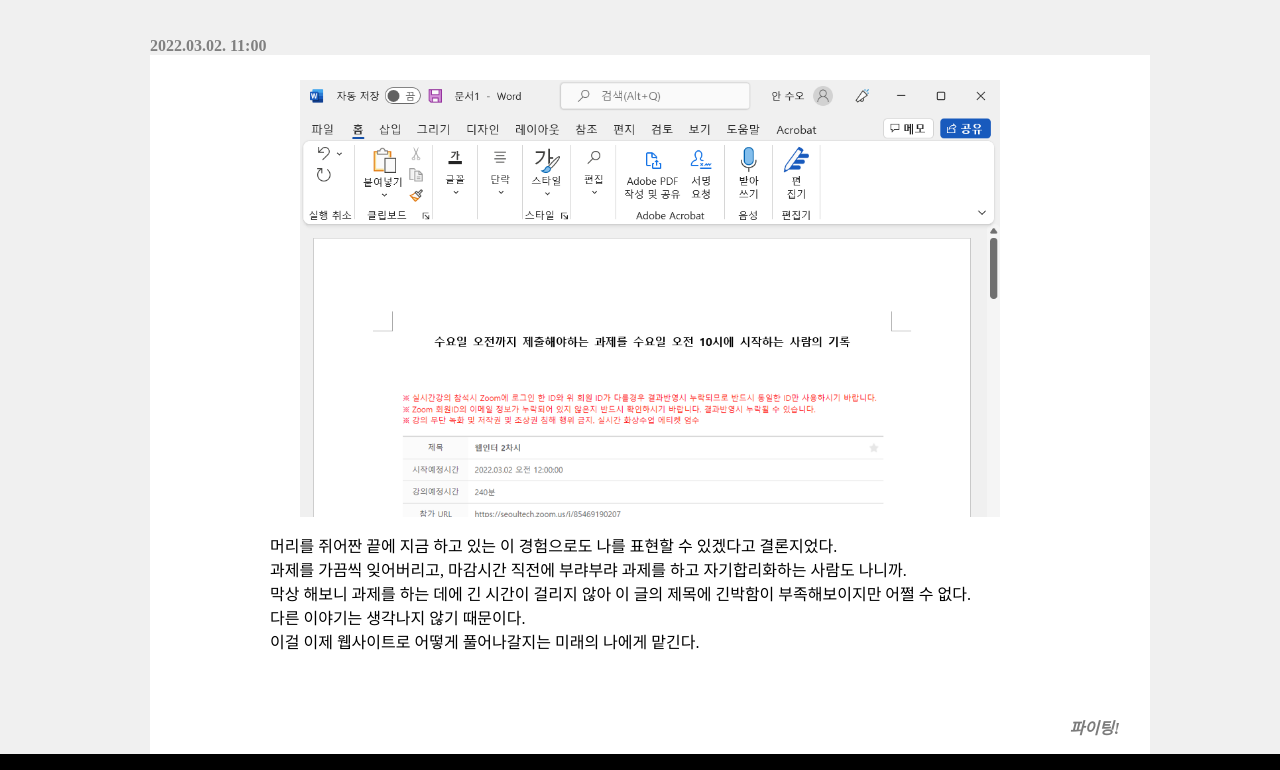
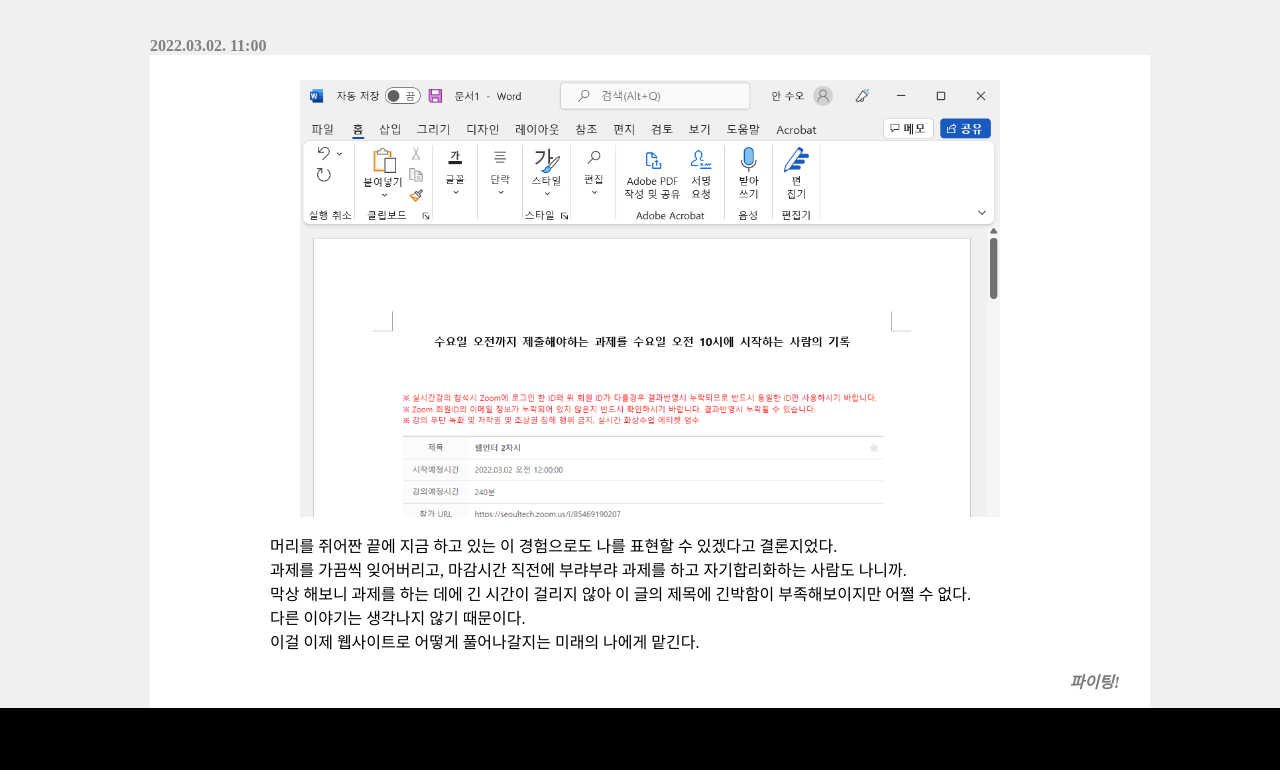
Before and after one commit to wed0223/22-1-week3, a plain HTML site: page index.html in a window 1280 px wide. Shown: the part 3319-4089 px from the top of the page. After the commit the page ends 4043 px from the top, so only its background shows below. Drawn offline with Linux system fonts and the light colour scheme.

Commit message:
Update index.html

```diff
--- a/index.html
+++ b/index.html
@@ -10,7 +10,7 @@
 		.can{width: 1000px; margin: auto;background-color: white;}
 		.text_a{margin-left: 180px; padding-bottom: 30px;}
 		.text_b{margin-left: 180px;}
-		.text_c{margin-left: 120px; padding-bottom: 30px;}
+		.text_c{margin-left: 120px;}
 		h2{background-color: #f0f0f0; color: grey; margin-bottom: 25px; font-size: 100%; margin-top: 40px;}
 		img{display: block; margin-left: auto; margin-right: auto;}
 		h3{width: 1000px; margin: auto; font-size: 100%; background-color: #d3d3d3;}
```
